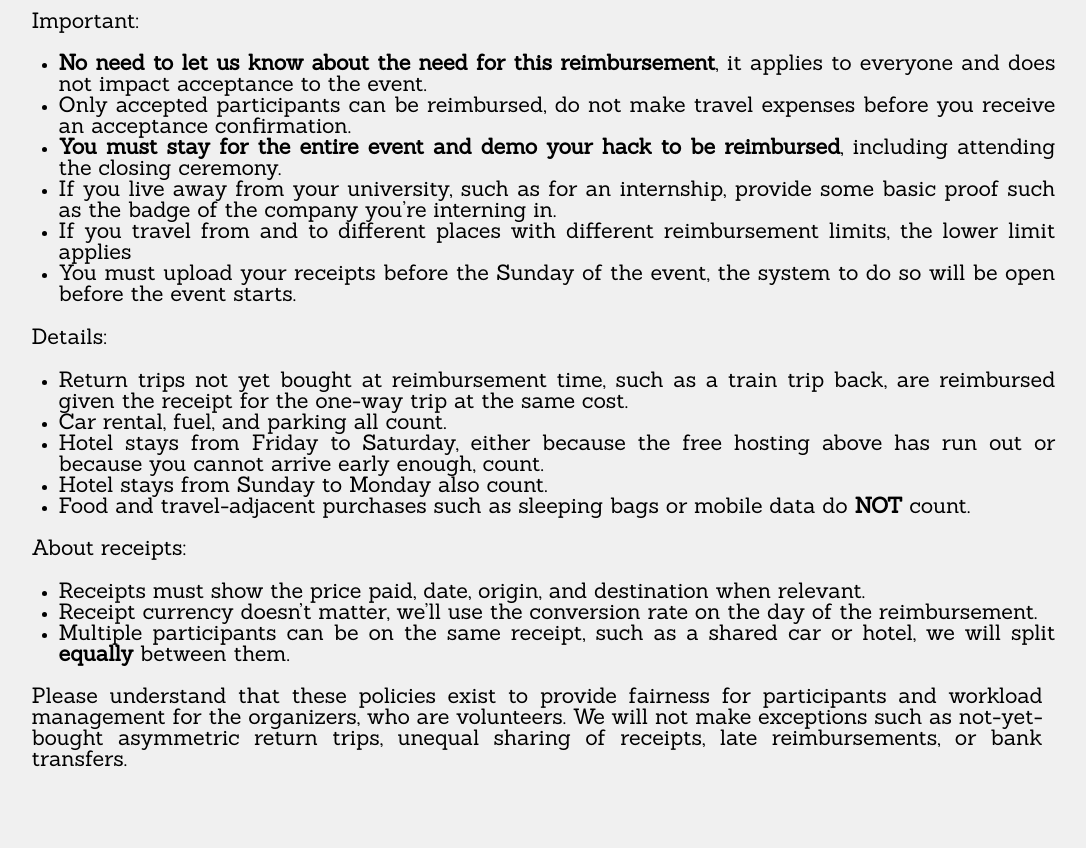
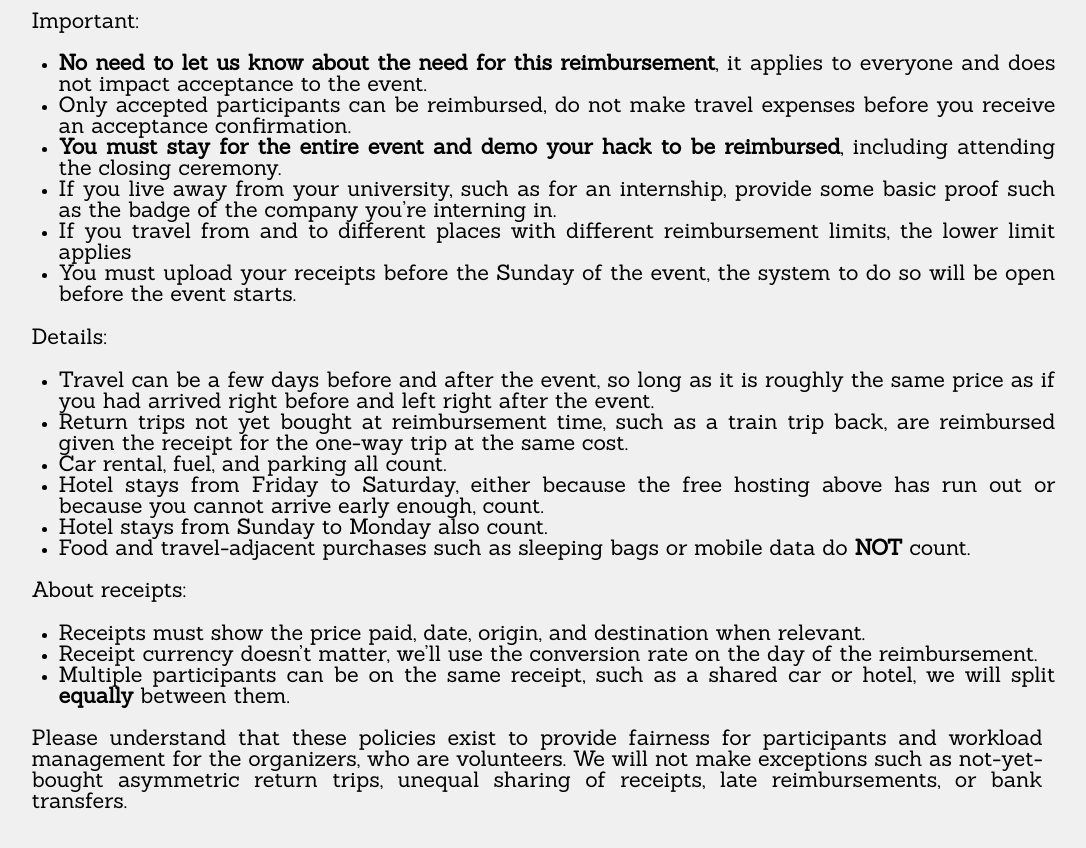
Before and after one commit to LauzHack/LauzHack.github.io, a Jekyll site: the page built from policies.md, in a window 1280 px wide and 900 px high, scrolled down 1385 px. Shown: the top 848 px of the window, without its empty margins (103-1189 px from the left). Built offline with Jekyll 4.4.1, drawn with Linux system fonts in a browser that asks for light colours.

Commit message:
Policies: clarify that travel a few days before or after is ok

```diff
--- a/policies.md
+++ b/policies.md
@@ -52,12 +52,13 @@ Important:
 * **No need to let us know about the need for this reimbursement**, it applies to everyone and does not impact acceptance to the event.
 * Only accepted participants can be reimbursed, do not make travel expenses before you receive an acceptance confirmation.
 * **You must stay for the entire event and demo your hack to be reimbursed**, including attending the closing ceremony.
-* If you live away from your university, such as for an internship, provide some basic proof such as the badge of the company you’re interning in.
+* If you live away from your university, such as for an internship, provide some basic proof such as the badge of the company you're interning in.
 * If you travel from and to different places with different reimbursement limits, the lower limit applies
 * You must upload your receipts before the Sunday of the event, the system to do so will be open before the event starts.
 
 Details:
 
+* Travel can be a few days before and after the event, so long as it is roughly the same price as if you had arrived right before and left right after the event.
 * Return trips not yet bought at reimbursement time, such as a train trip back, are reimbursed given the receipt for the one-way trip at the same cost.
 * Car rental, fuel, and parking all count.
 * Hotel stays from Friday to Saturday, either because the free hosting above has run out or because you cannot arrive early enough, count.
@@ -67,7 +68,7 @@ Details:
 About receipts:
 
 * Receipts must show the price paid, date, origin, and destination when relevant.
-* Receipt currency doesn’t matter, we’ll use the conversion rate on the day of the reimbursement.
+* Receipt currency doesn't matter, we'll use the conversion rate on the day of the reimbursement.
 * Multiple participants can be on the same receipt, such as a shared car or hotel, we will split **equally** between them.
 
 Please understand that these policies exist to provide fairness for participants and workload management for the organizers, who are volunteers.
```
